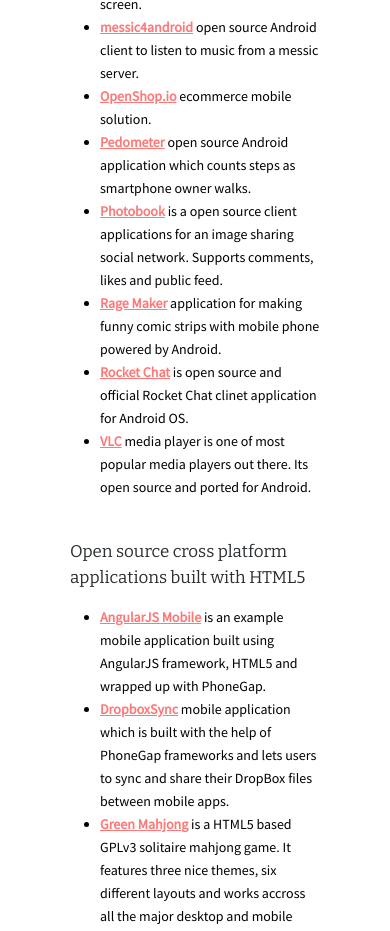
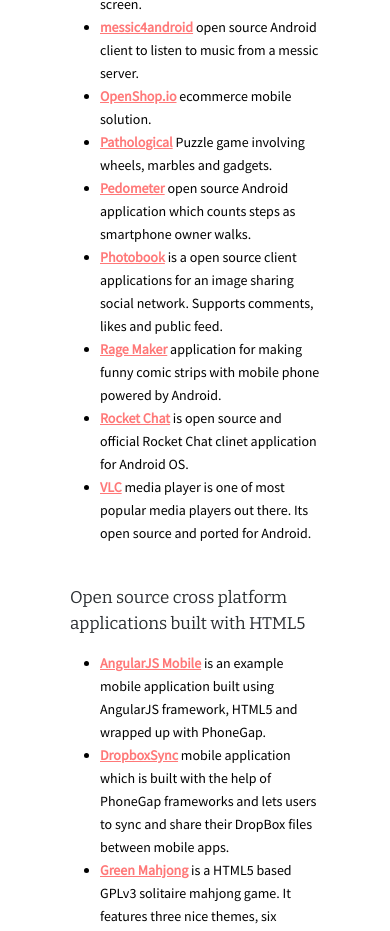
Before and after one commit to sauliuz/mobilegap.net, a website: page mobilegap.net/index.html in a window 390 px wide. Shown: the part 6714-7645 px from the top of the page. Drawn offline with nearby package versions, Linux system fonts and the light colour scheme.

Commit message:
new mobilegap.net build

```diff
--- a/mobilegap.net/index.html
+++ b/mobilegap.net/index.html
@@ -175,6 +175,7 @@
 <li><strong><a href="https://github.com/teneighty/moss">Moss</a></strong> is an open source wallpaper application for Android which displays technical parameters of operating system on your home screen.</li>
 <li><strong><a href="https://github.com/spheras/messic-android">messic4android</a></strong> open source Android client to listen to music from a messic server.</li>
 <li><strong><a href="https://github.com/openshopio/openshop.io-android">OpenShop.io</a></strong> ecommerce mobile solution.</li>
+<li><strong><a href="https://github.com/jjgignac/pathological-android">Pathological</a></strong> Puzzle game involving wheels, marbles and gadgets.</li>
 <li><strong><a href="https://github.com/bagilevi/android-pedometer">Pedometer</a></strong> open source Android application which counts steps as smartphone owner walks.</li>
 <li><strong><a href="https://github.com/aboev/photobook-client">Photobook</a></strong> is a open source client applications for an image sharing social network. Supports comments, likes and public feed.</li>
 <li><strong><a href="http://code.google.com/p/android-rage-maker/source/list">Rage Maker</a></strong> application for making funny comic strips with mobile phone powered by Android.</li>
```
